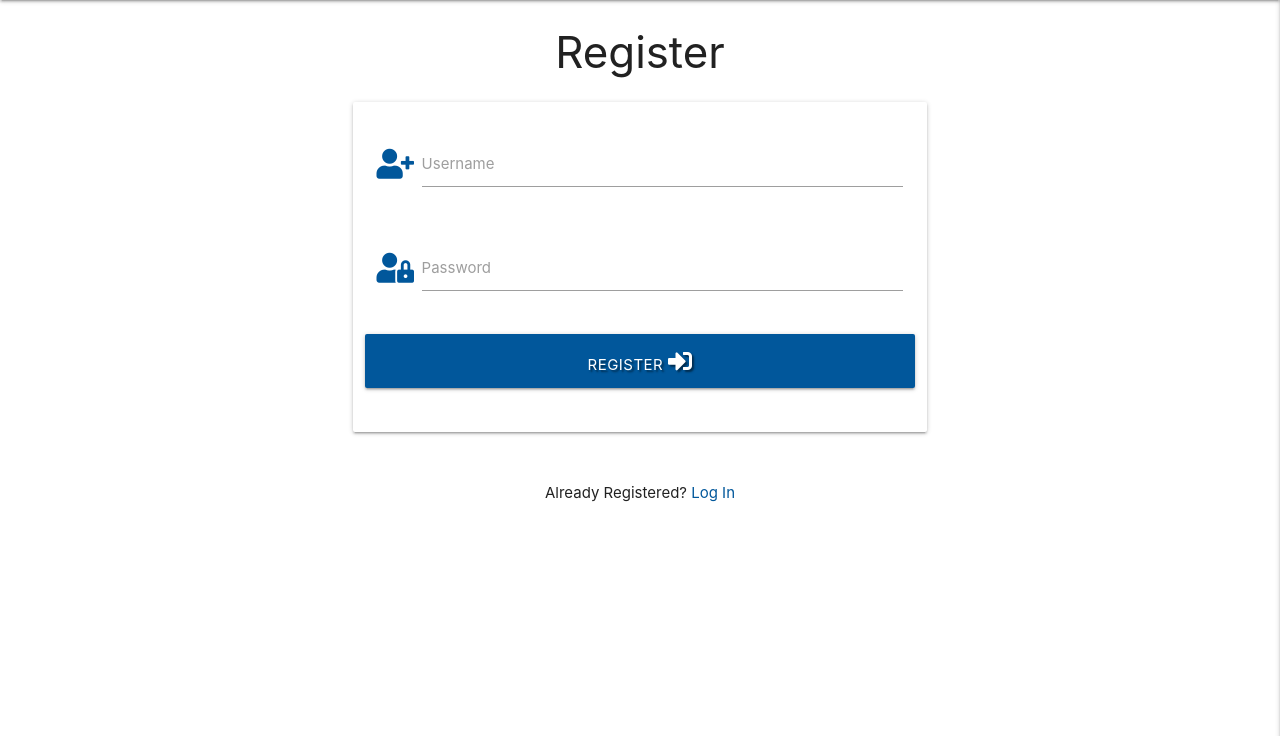
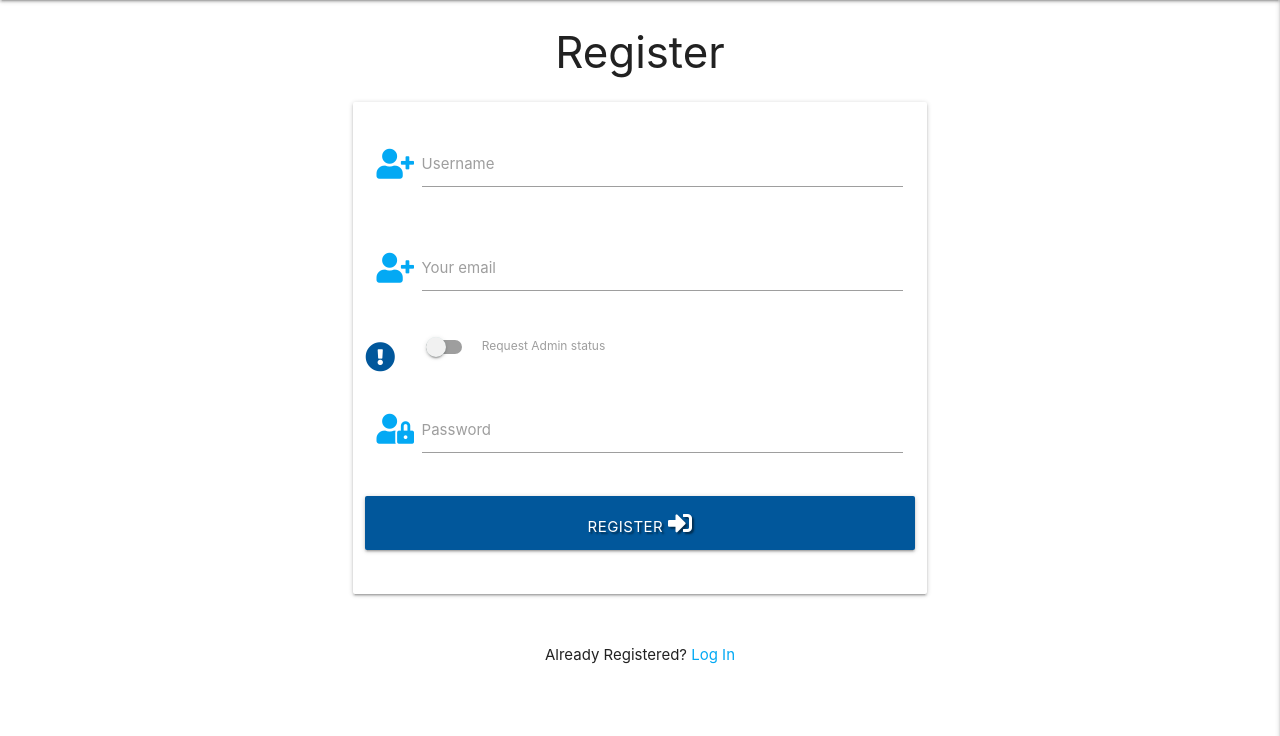
Before and after one commit to Davej66/book-club, a Flask app: page /register in a window 1280 px wide. Shown: the part 64-800 px from the top of the page. Run offline with Flask 2, Linux system fonts and the light colour scheme; some libraries are stand-ins or nearby versions.

Commit message:
Updating register.html styling

```diff
--- a/templates/register.html
+++ b/templates/register.html
@@ -6,25 +6,44 @@
     <div class="row">
         <form class="col s12 m8 offset-m2" method="POST" action="{{ url_for('register') }}">
             <div class="card-panel">
-                <!-- username -->
-                <div class="row">
-					<div class="input-field col s12">
-						<i class="fas fa-user-plus prefix light-blue-text text-darken-4"></i>
-						<input id="username" name="username" type="text" minlength="5"
-                            maxlength="15" pattern="^[a-zA-Z0-9]{5,15}$" class="validate" required>
-						<label for="username">Username</label>
-					</div>
-                </div>
-                <!-- passowrd -->
+                <!--Username-->
                 <div class="row">
                     <div class="input-field col s12">
-						<i class="fas fa-user-lock prefix light-blue-text text-darken-4"></i>
-                        <input id="password" name="password" type="password" minlength="5"
-                            maxlength="15" pattern="^[a-zA-Z0-9]{5,15}$" class="validate" required>
+                        <i class="fas fa-user-plus prefix light-blue-text darken-4"></i>
+                        <input id="username" name="username" type="text" minlength="5" maxlength="15" pattern="^[a-zA-Z0-9]{5,15}$" class="validate" required>
+                        <label for="username">Username</label>
+                      </div>
+                </div>
+                <!--email-->
+                <div class="row">
+                    <div class="input-field col s12">
+                        <i class="fas fa-user-plus prefix light-blue-text darken-4"></i>
+                        <input id="email" name="email" type="text" minlength="5" maxlength="30" pattern="^[a-zA-Z0-9@.]{5,30}$" class="validate" required>
+                        <label for="email">Your email</label>
+                      </div>
+                </div>
+                <!--Admin request toggle-->
+                <div class="row">
+                    <div class="input-field col-12">
+                        <div class="switch">
+                            <i class="fas fa-exclamation-circle prefix light-blue-text text-darken-4"></i>
+                            <label for="is_admin">
+                                <input type="checkbox" id="is_admin" name="is_admin">
+                                <span class="lever"></span>
+                                Request Admin status
+                            </label>
+                        </div>
+                    </div>
+                </div>
+                <!--password-->
+                <div class="row">
+                    <div class="input-field col s12">
+                        <i class="fas fa-user-lock prefix light-blue-text darken-4"></i>
+                        <input id="password" name="password" type="password" minlength="5" maxlength="15" pattern="^[a-zA-Z0-9]{5,15}$" class="validate" required>
                         <label for="password">Password</label>
                     </div>
                 </div>
-                <!-- register -->
+                <!--register-->
                 <div class="row">
                     <button type="submit" class="col s12 btn-large light-blue darken-4 text-shadow">
                         Register <i class="fas fa-sign-in-alt"></i>
@@ -38,7 +57,7 @@
         <div class="col s12">
             <p class="center-align">
                 Already Registered?
-                <a href="{{ url_for('login') }}" class="light-blue-text text-darken-4">Log In</a>
+                <a href="{{ url_for('login') }}" class="light-blue-text text-darken-">Log In</a>
             </p>
         </div>
     </div>
```
